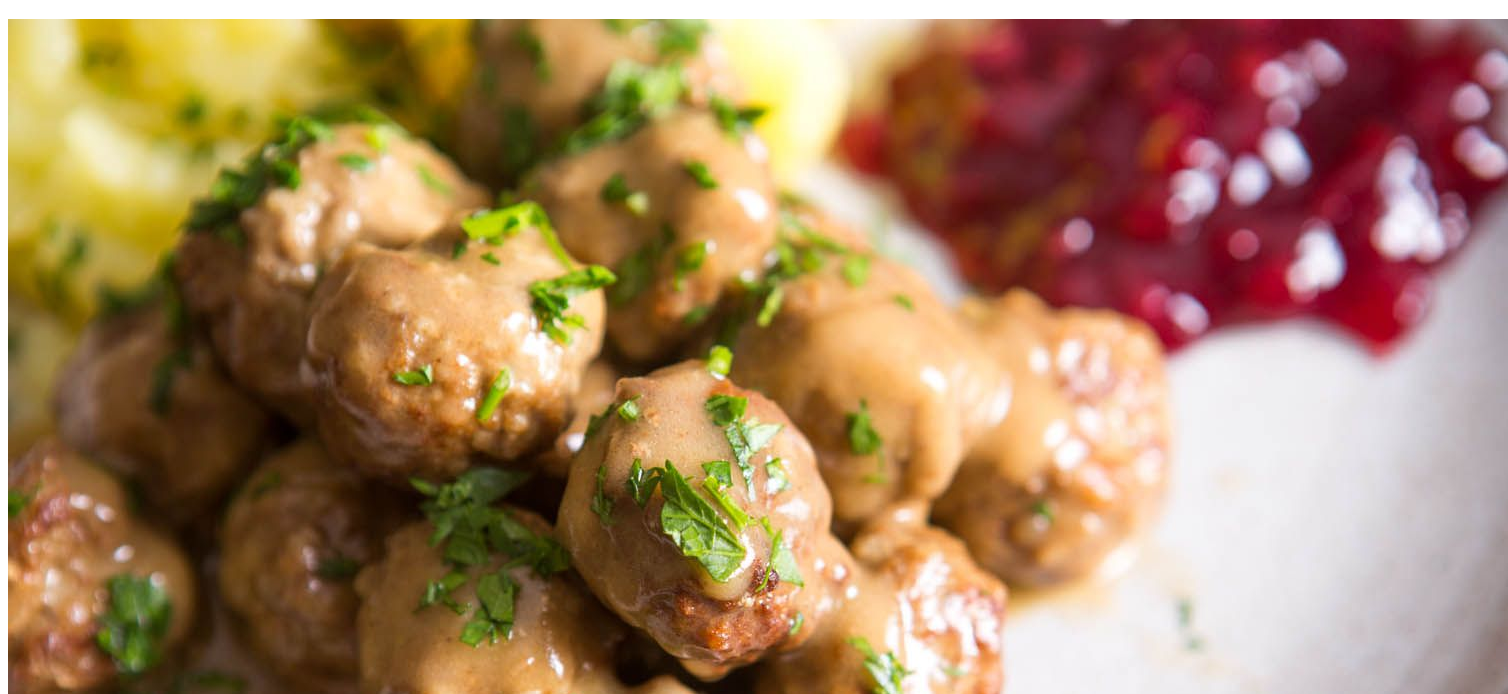
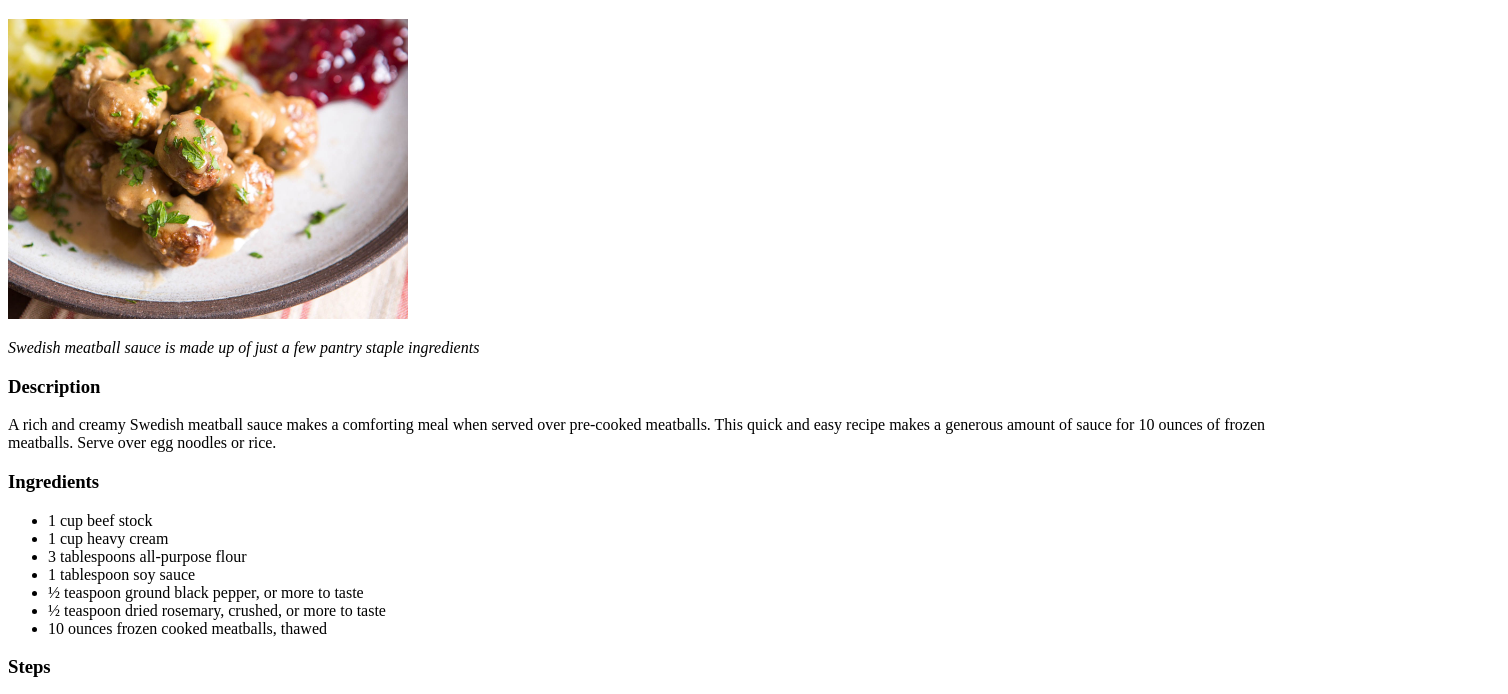
Before and after one commit to lyneld/odin-recipes, a plain HTML site: page recipes/swedish-meatballs.html in a window 1280 px wide. Shown: the part 61-755 px from the top of the page, 1508 px wide, since content can reach past the window. Drawn offline with Linux system fonts and the light colour scheme.

Commit message:
Update image and subheading layout for each recipe

```diff
--- a/recipes/swedish-meatballs.html
+++ b/recipes/swedish-meatballs.html
@@ -6,8 +6,8 @@
 </head>
 <body>
     <h1>Swedish Meatballs</h1>
-    <img src="../images/swedish-meatballs.jpg" alt="Swedish Meatballs">
-    <em>Swedish meatball sauce is made up of just a few pantry staple ingredients</em>
+    <img src="../images/swedish-meatballs.jpg" alt="Swedish Meatballs" height="300">
+    <p><em>Swedish meatball sauce is made up of just a few pantry staple ingredients</em></p>
     <h3>Description</h3>
     <p>A rich and creamy Swedish meatball sauce makes a comforting meal when served over pre-cooked meatballs. This quick and easy recipe makes a generous amount of sauce for 10 ounces of frozen meatballs. Serve over egg noodles or rice.</p>
     <h3>Ingredients</h3>
```
Also changed, not shown: recipes/grilled-cheese.html (+1 -1 lines), recipes/lasagna.html (+2 -2 lines).
